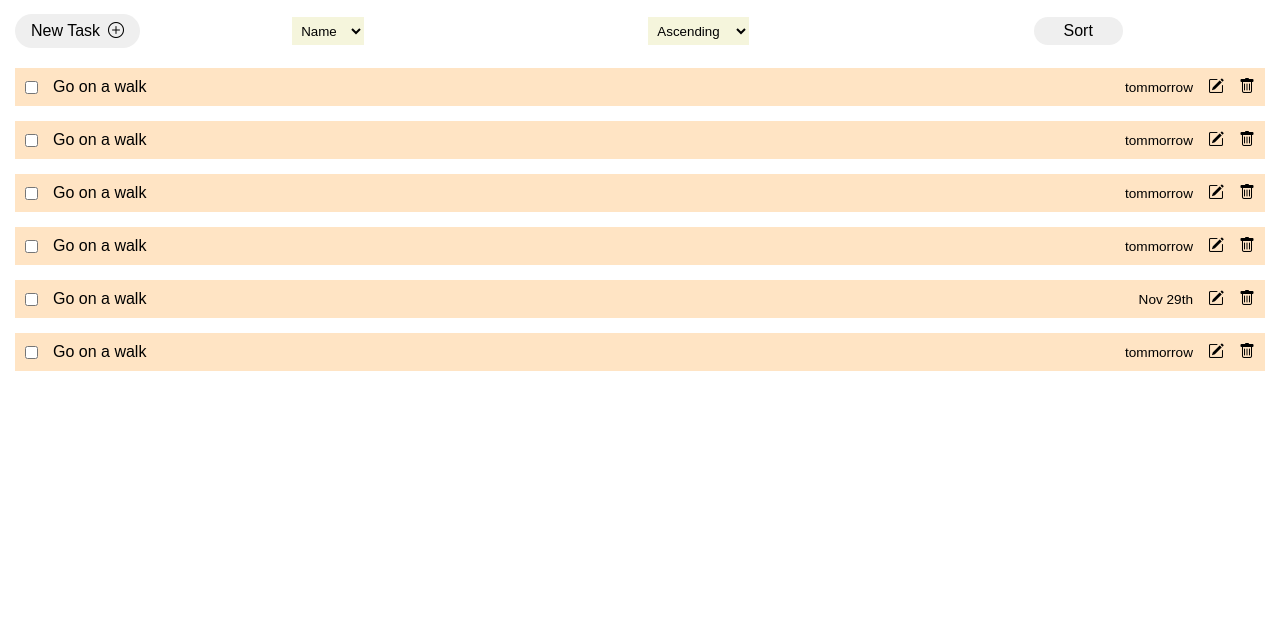
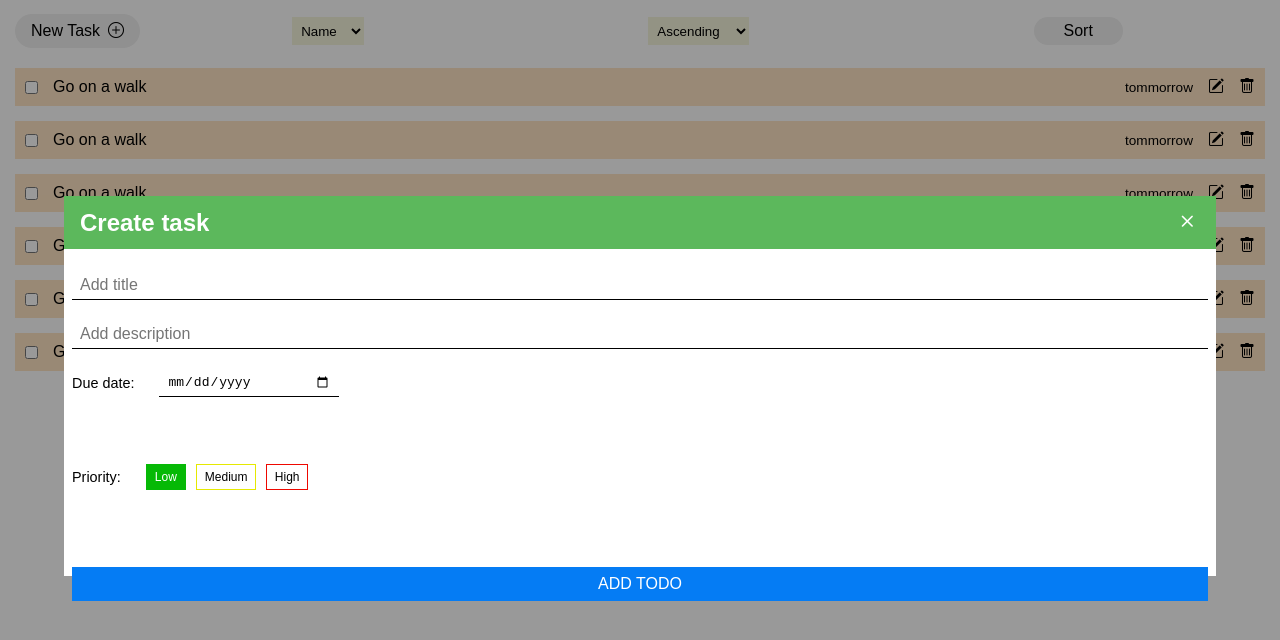
Before and after one commit to harsh-gautam/todo, a website built with webpack: page dist/index.html in a window 1280 px wide. Both pictures are taken after a click on the button "New Task". Shown: the part 60-700 px from the top of the page. Built offline with nearby package versions, Linux system fonts and the light colour scheme.

Commit message:
added modal to create new task

```diff
--- a/src/css/style.css
+++ b/src/css/style.css
@@ -283,3 +283,143 @@
 .task .bi {
   font-size: 1em;
 }
+
+.modal {
+  display: none;
+  z-index: 1;
+  position: fixed;
+  top: 0;
+  left: 0;
+  width: 100%;
+  height: 100%;
+  background: rgba(0, 0, 0, 0.4);
+  justify-content: center;
+}
+
+.modal-content {
+  margin: 20% auto;
+  background-color: #fff;
+  width: 90%;
+  height: 380px;
+  display: flex;
+  flex-direction: column;
+  justify-content: space-between;
+}
+
+.modal-header {
+  padding: 12px 16px;
+  background-color: #5cb85c;
+  color: white;
+  display: flex;
+  align-items: center;
+  justify-content: space-between;
+}
+
+.modal-header .close {
+  cursor: pointer;
+  font-size: 0.8em;
+}
+.modal-header .close:hover {
+  color: #000;
+}
+
+.modal-body {
+  flex: 1;
+  padding: 12px 8px;
+}
+.modal-body input {
+  width: 100%;
+  margin: 10px 0;
+  border: none;
+  outline: none;
+  border-bottom: 1px solid #000;
+  padding: 5px 8px;
+  font-size: 1em;
+}
+
+.row {
+  display: flex;
+  align-items: center;
+  gap: 25px;
+}
+.row label {
+  font-size: 0.9em;
+}
+.row input {
+  max-width: 180px;
+  flex: 1;
+}
+
+.radio-wrapper {
+  z-index: 1;
+  display: flex;
+  flex-direction: row;
+  justify-content: space-evenly;
+  align-items: center;
+  margin: 5% 0;
+  flex-wrap: wrap;
+  gap: 10px;
+}
+
+.radio-container {
+  display: block;
+  position: relative;
+  cursor: pointer;
+  font-size: 1.5rem;
+  -webkit-user-select: none;
+  -moz-user-select: none;
+  -ms-user-select: none;
+  user-select: none;
+}
+
+/* Hide browser default radio buttons */
+.radio-wrapper input {
+  display: none;
+}
+
+.radio-wrapper .radio-label {
+  max-width: 60px;
+  padding: 5px 8px;
+  font-size: 0.75em;
+}
+
+.radio-label:hover {
+  /* background-color: #caf0f8; */
+  cursor: pointer;
+}
+.radio-label.low {
+  border: 1px solid #06b906;
+}
+.radio-label.medium {
+  border: 1px solid #e5e901;
+}
+.radio-label.high {
+  border: 1px solid #ee0800;
+}
+
+.radio-wrapper input[value="low"]:checked ~ .radio-label.low {
+  background-color: #06b906;
+  color: white;
+}
+.radio-wrapper input[value="medium"]:checked ~ .radio-label.medium {
+  background-color: #e5e901;
+  color: white;
+}
+.radio-wrapper input[value="high"]:checked ~ .radio-label.high {
+  background-color: #ee0800;
+  color: white;
+}
+
+.add-todo {
+  flex: 1;
+  width: 100%;
+  margin: 20px 0;
+  padding: 8px 10px;
+  font-size: 1em;
+  text-transform: uppercase;
+  outline: none;
+  border: none;
+  cursor: pointer;
+  color: #fff;
+  background: #057cf4;
+}
--- a/src/home.js
+++ b/src/home.js
@@ -1,4 +1,4 @@
-import createElement from "./htmlUtility";
+import createElement from "./utility";
 
 function createCard(title, subtext, classes = [], id = "") {
   const card = createElement("div", ["card", ...classes]);
--- a/src/index.js
+++ b/src/index.js
@@ -1,5 +1,28 @@
 import { createButtonGroup, createWelcomeDiv, createInsightsDiv } from "./home";
-import createElement from "./htmlUtility";
+import createElement from "./utility";
+
+function setupDOM() {
+  const modal = document.querySelector("#id-modal-task");
+  const createTask = document.querySelector("div.tasks-toolbar > button");
+  const close = document.querySelector("div.modal-header > span");
+  console.log(close);
+
+  createTask.addEventListener("click", () => {
+    modal.style.display = "block";
+  });
+
+  close.addEventListener("click", () => {
+    console.log("clicked");
+    modal.style.display = "none";
+  });
+
+  window.addEventListener("click", (e) => {
+    console.log("window clicked");
+    if (e.target == modal) {
+      modal.style.display = "none";
+    }
+  });
+}
 
 function setupHome() {
   console.log("Setup");
@@ -11,4 +34,4 @@
   container.appendChild(section);
 }
 
-// document.addEventListener("DOMContentLoaded", setupHome);
+document.addEventListener("DOMContentLoaded", setupDOM);
```
Also changed, not shown: dist/index.bundle.js, dist/index.html, src/utility.js (renamed from src/htmlUtility.js).
